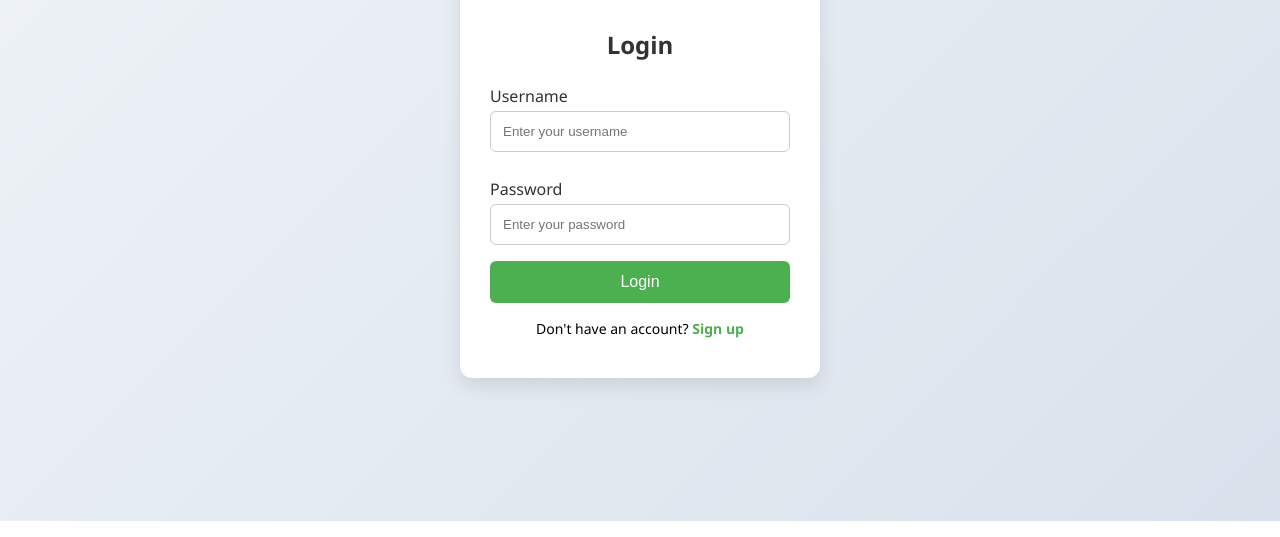
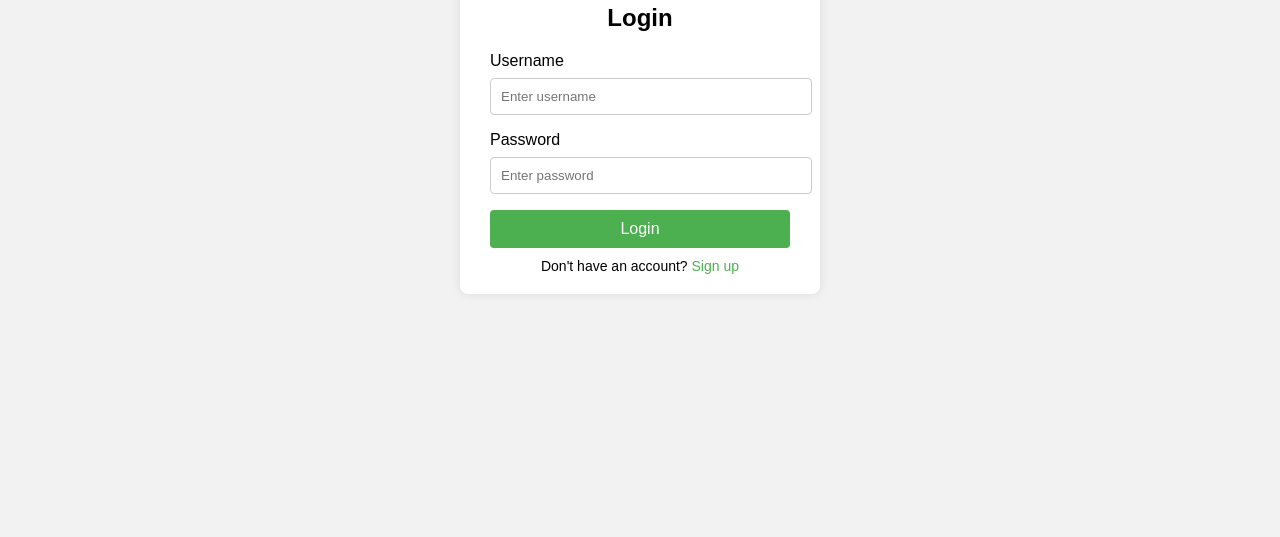
Before and after one commit to ashajakkana26/my-profile, a plain HTML site: page login.html in a window 1280 px wide. Shown: the part 279-816 px from the top of the page. Drawn offline with Linux system fonts and the light colour scheme.

Commit message:
Updated UI

```diff
--- a/login.html
+++ b/login.html
@@ -1,107 +1,76 @@
 <!DOCTYPE html>
 <html lang="en">
 <head>
-  <meta charset="UTF-8" />
-  <meta name="viewport" content="width=device-width, initial-scale=1.0" />
+  <meta charset="UTF-8">
   <title>Login Page</title>
   <style>
     body {
-      font-family: 'Segoe UI', Tahoma, Geneva, Verdana, sans-serif;
-      background: linear-gradient(135deg, #f0f4f8, #d9e2ec);
+      font-family: Arial, sans-serif;
+      background-color: #f2f2f2;
       display: flex;
       justify-content: center;
       align-items: center;
       height: 100vh;
-      margin: 0;
     }
 
     .login-box {
-      background-color: #ffffff;
-      padding: 40px 30px;
-      border-radius: 12px;
-      box-shadow: 0 8px 20px rgba(0, 0, 0, 0.1);
-      width: 100%;
-      max-width: 360px;
-      box-sizing: border-box;
-      text-align: center;
-    }
-
-    .login-box img {
-      width: 80px;
-      margin-bottom: 20px;
+      background-color: #fff;
+      padding: 20px 30px;
+      border-radius: 8px;
+      box-shadow: 0 0 10px rgba(0,0,0,0.1);
+      width: 300px;
     }
 
     h2 {
-      margin-bottom: 24px;
-      color: #333;
-    }
-
-    label {
-      display: block;
-      text-align: left;
-      font-weight: 500;
-      margin: 10px 0 4px;
-      color: #333;
+      text-align: center;
+      margin-bottom: 20px;
     }
 
     input[type="text"],
     input[type="password"] {
       width: 100%;
-      padding: 12px;
-      margin-bottom: 16px;
+      padding: 10px;
+      margin: 8px 0 16px 0;
       border: 1px solid #ccc;
-      border-radius: 6px;
-      box-sizing: border-box;
-      transition: border-color 0.3s;
-    }
-
-    input:focus {
-      border-color: #4CAF50;
-      outline: none;
+      border-radius: 4px;
     }
 
     button {
       width: 100%;
-      padding: 12px;
+      padding: 10px;
       background-color: #4CAF50;
       border: none;
       color: white;
       font-size: 16px;
-      border-radius: 6px;
+      border-radius: 4px;
       cursor: pointer;
-      transition: background-color 0.3s;
     }
 
     button:hover {
-      background-color: #43a047;
+      background-color: #45a049;
     }
 
     .signup-link {
-      margin-top: 16px;
+      text-align: center;
+      margin-top: 10px;
       font-size: 14px;
     }
 
     .signup-link a {
       color: #4CAF50;
       text-decoration: none;
-      font-weight: bold;
-    }
-
-    .signup-link a:hover {
-      text-decoration: underline;
     }
   </style>
 </head>
 <body>
   <div class="login-box">
-    <img src="https://via.placeholder.com/80" alt="Logo" />
     <h2>Login</h2>
     <form>
       <label for="username">Username</label>
-      <input type="text" id="username" name="username" placeholder="Enter your username" required />
+      <input type="text" id="username" name="username" placeholder="Enter username" required>
 
       <label for="password">Password</label>
-      <input type="password" id="password" name="password" placeholder="Enter your password" required />
+      <input type="password" id="password" name="password" placeholder="Enter password" required>
 
       <button type="submit">Login</button>
 
```
